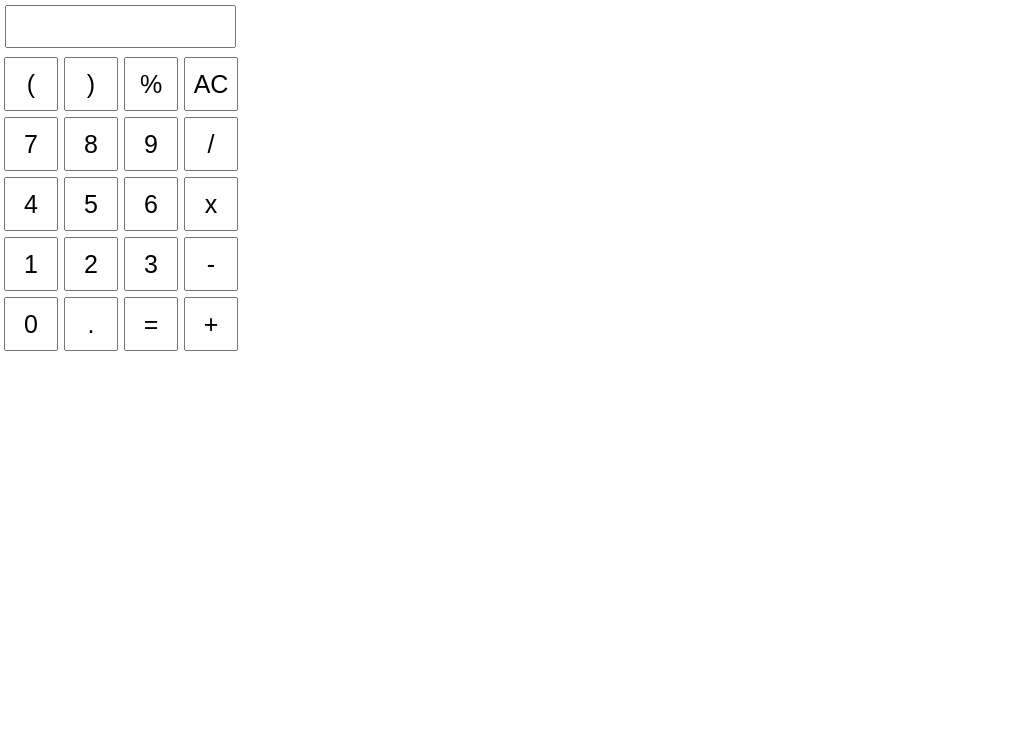
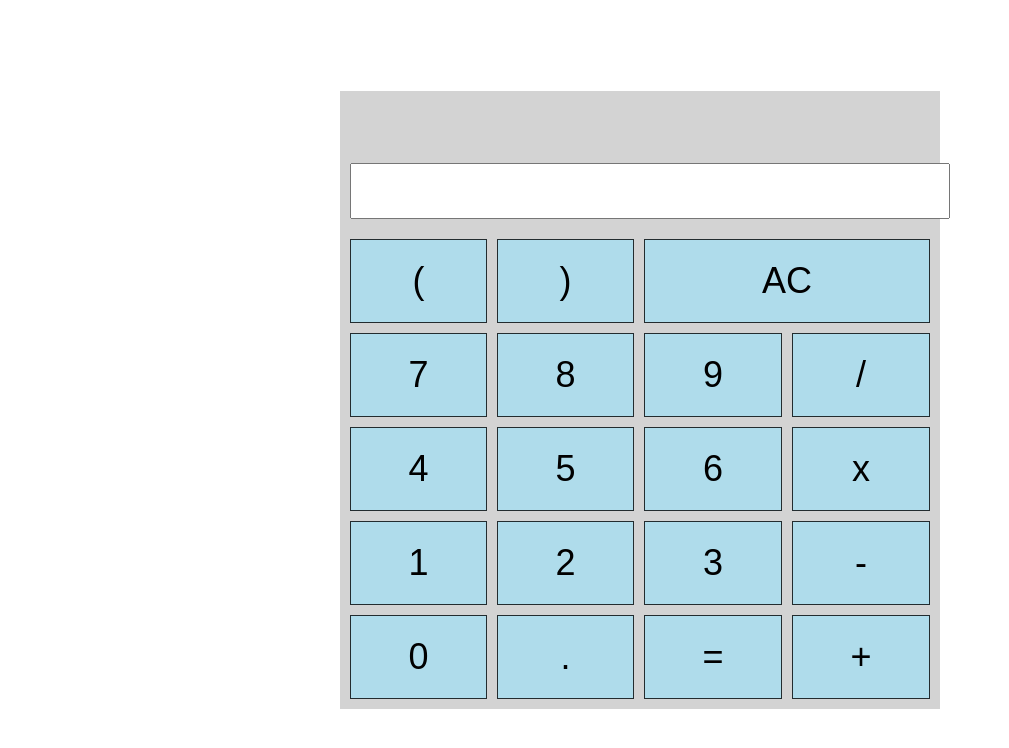
Before and after one commit to jeffbanawa/seng513a2, a plain HTML site: page index.html in a window 1280 px wide. Shown: the whole page, without its empty margins (0-1009 px from the left). Drawn offline with Linux system fonts and the light colour scheme.

Commit message:
Updated Styling

```diff
--- a/calc.js
+++ b/calc.js
@@ -1,13 +1,16 @@
 function insert(num) {
-    document.form.textview.value = document.form.textview.value+num
+    document.form.textview.value = document.form.textview.value+num;
 }
 
 function equal() {
-    const input = document.form.textview.value
+    const input = document.form.textview.value;
     if (input) {
-        document.form.textview.value = eval(document.form.textview.value)
+        var prevText = document.form.textview.value+"=";
+        document.form.textview.value = eval(document.form.textview.value);
+        var prev = document.getElementById("answer");
+        prev.innerHTML = prevText;
     }
 }
 function ac() {
-    document.form.textview.value = ""
+    document.form.textview.value = "";
 }
--- a/index.html
+++ b/index.html
@@ -2,47 +2,41 @@
 <html lang="en">
 <head>
     <meta charset="UTF-8">
+    <meta name="viewport"
+          content="width=device-width, initial-scale=1">
     <title>Title</title>
     <link href="style.css" rel="stylesheet" type="text/css">
     <script src="calc.js"></script>
 </head>
 <body>
     <div class = "main">
-        <form name = "form">
+        <div id="answer">
+            <br>
+        </div>
+        <form name="form">
             <input class="textview" name="textview">
         </form>
-        <table>
-            <tr>
-                <td><input class="button" value="(" onclick="insert('(')"></td>
-                <td><input class="button" value=")" onclick="insert(')')"></td>
-                <td><input class="button" value="%" onclick="insert('%')"></td>
-                <td><input class="button" value="AC" onclick="ac()"></td>
-            </tr>
-            <tr>
-                <td><input class="button" value="7" onclick="insert(7)"></td>
-                <td><input class="button" value="8" onclick="insert(8)"></td>
-                <td><input class="button" value="9" onclick="insert(9)"></td>
-                <td><input class="button" value="/" onclick="insert('/')"></td>
-            </tr>
-            <tr>
-                <td><input class="button" value="4" onclick="insert(4)"></td>
-                <td><input class="button" value="5" onclick="insert(5)"></td>
-                <td><input class="button" value="6" onclick="insert(6)"></td>
-                <td><input class="button" value="x" onclick="insert('*')"></td>
-            </tr>
-            <tr>
-                <td><input class="button" value="1" onclick="insert(1)"></td>
-                <td><input class="button" value="2" onclick="insert(2)"></td>
-                <td><input class="button" value="3" onclick="insert(3)"></td>
-                <td><input class="button" value="-" onclick="insert('-')"></td>
-            </tr>
-            <tr>
-                <td><input class="button" value="0" onclick="insert(0)"></td>
-                <td><input class="button" value="." onclick="insert('.')"></td>
-                <td><input class="button" value="=" onclick="equal()"></td>
-                <td><input class="button" value="+" onclick="insert('+')"></td>
-            </tr>
-        </table>
+        <div class="grid-container">
+            <div class="grid-item" onclick="insert('(')">(</div>
+            <div class="grid-item" onclick="insert(')')">)</div>
+            <div class="grid-item1" onclick="ac()">AC</div>
+            <div class="grid-item" onclick="insert('7')">7</div>
+            <div class="grid-item" onclick="insert('8')">8</div>
+            <div class="grid-item" onclick="insert('9')">9</div>
+            <div class="grid-item" onclick="insert('/')">/</div>
+            <div class="grid-item" onclick="insert('4')">4</div>
+            <div class="grid-item" onclick="insert('5')">5</div>
+            <div class="grid-item" onclick="insert('6')">6</div>
+            <div class="grid-item" onclick="insert('*')">x</div>
+            <div class="grid-item" onclick="insert('1')">1</div>
+            <div class="grid-item" onclick="insert('2')">2</div>
+            <div class="grid-item" onclick="insert('3')">3</div>
+            <div class="grid-item" onclick="insert('-')">-</div>
+            <div class="grid-item" onclick="insert('0')">0</div>
+            <div class="grid-item" onclick="insert('.')">.</div>
+            <div class="grid-item" onclick="equal()">=</div>
+            <div class="grid-item" onclick="insert('+')">+</div>
+        </div>
     </div>
 </body>
 </html>
--- a/style.css
+++ b/style.css
@@ -2,20 +2,57 @@
 {
     margin: 0;
     padding: 0;
+    font-family: "Arial", sans-serif;
+    font-size: 1.5rem;
 }
 
-.button {
-    width: 50px;
-    height: 50px;
-    font-size: 25px;
-    margin: 2px;
+table
+{
+    table-layout: fixed;
+    width: 100%;
+}
+
+#answer {
+    padding: 10px;
+    text-align: right;
+}
+
+.grid-container {
+    display: grid;
+    grid-template-columns: auto auto auto auto;
+    grid-gap: 10px;
+    padding: 10px;
+    background: #D3D3D3;
+}
+.grid-container > div {
+    background-color: #AFDCEB;
+    text-align: center;
+    padding: 20px 0;
     cursor: pointer;
-    text-align: center;
+    border: 1px solid rgba(0, 0, 0, 0.8);
+}
+
+.grid-item1 {
+    grid-column-start: 3;
+    grid-column-end: 5;
 }
 
 .textview{
-    width: 217px;
-    margin: 5px;
-    font-size: 25px;
+    box-sizing: border-box;
+    max-width: 100%;
+    min-width: 100%;
+    width: 100%;
+    margin: 10px;
     padding: 5px;
 }
+
+.main
+{
+    max-width: 100%;
+    width: 600px;
+    position: absolute;
+    top: 50%;
+    left: 50%;
+    transform: translate(-50%, -50%);
+    background: #D3D3D3;
+}
```
